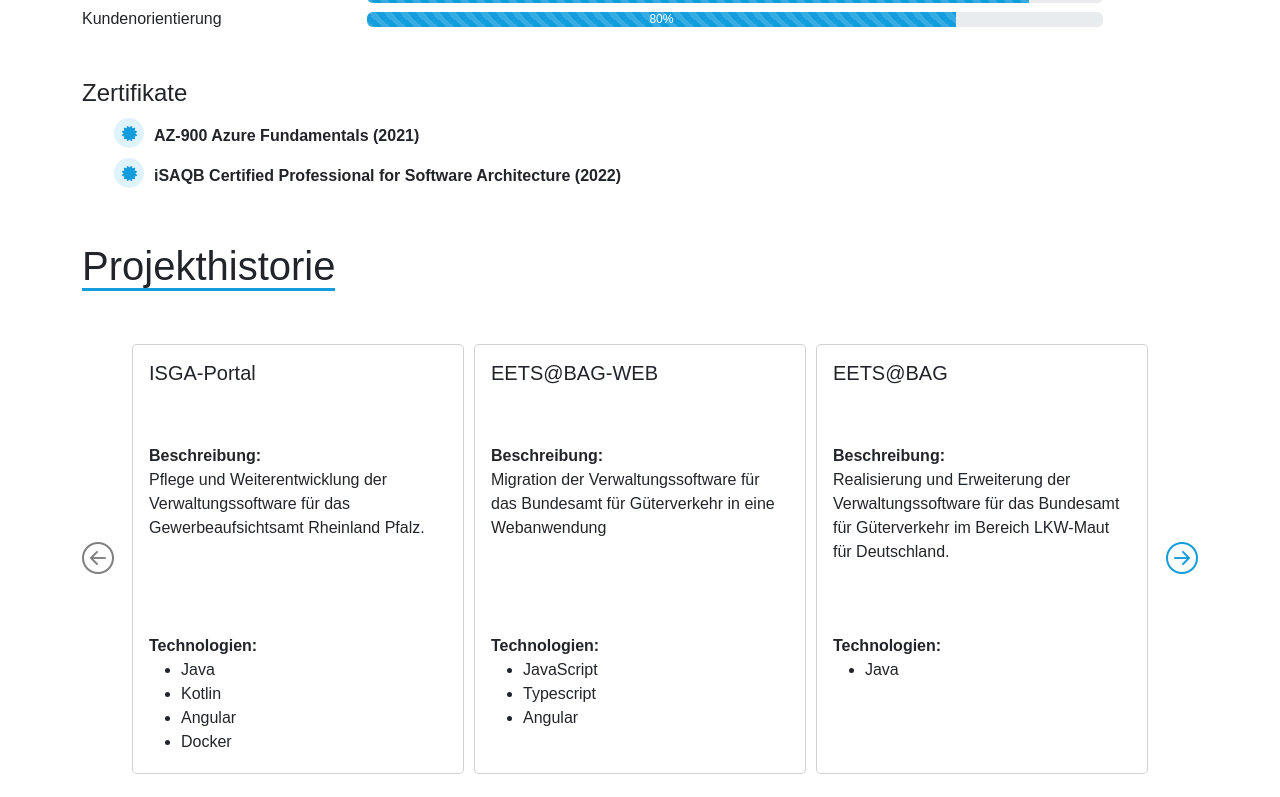
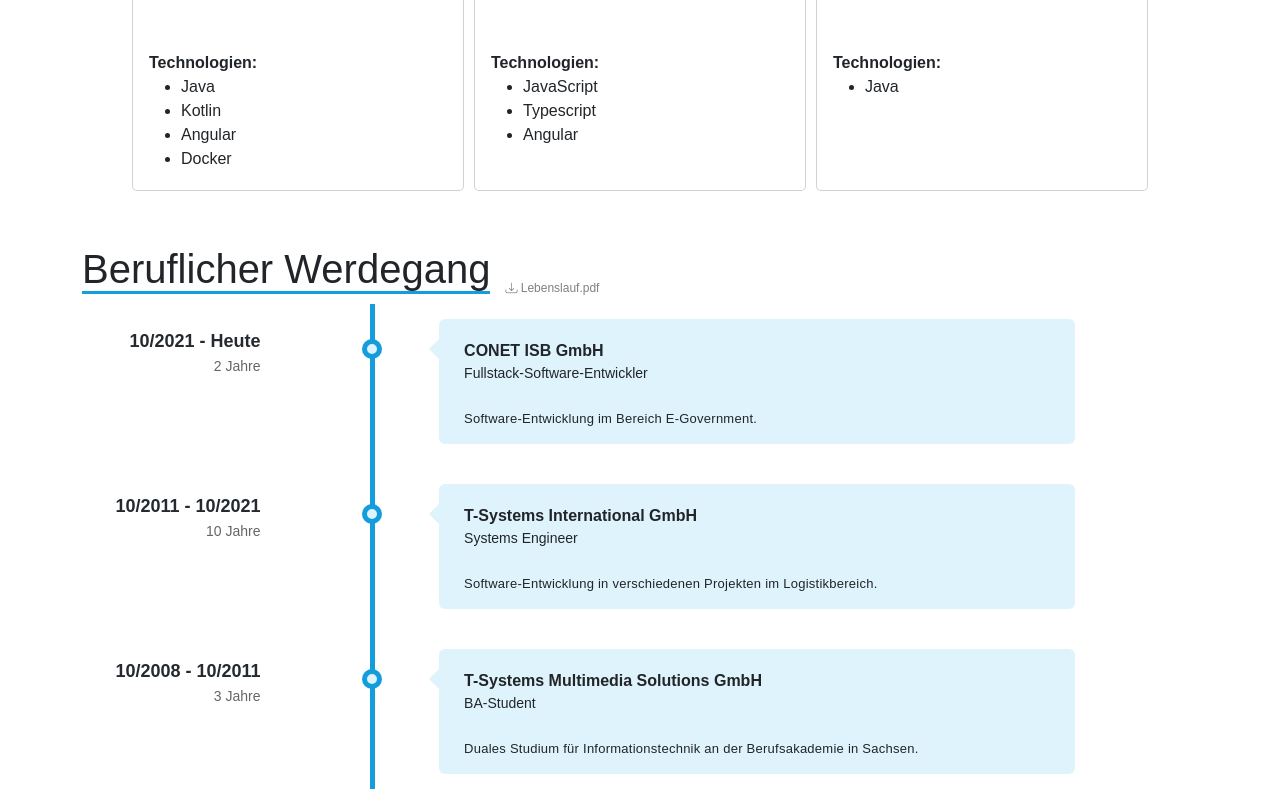
Before and after one commit to christophHelbing/portfolio, an Angular app: page / in a window 1280 px wide. Shown: the part 2000-2797 px from the top of the page. Built offline with nearby package versions, Linux system fonts and the light colour scheme; some icons are missing; what ngx-typed-js would draw is missing.

Commit message:
Changed the order of the sections.
Added pdf download for the cv.

```diff
--- a/src/app/app.component.html
+++ b/src/app/app.component.html
@@ -1,7 +1,8 @@
 <app-nav-bar></app-nav-bar>
 <app-header></app-header>
 <app-about></app-about>
-<app-career></app-career>
 <app-skills></app-skills>
 <app-projects></app-projects>
+<app-career></app-career>
+
 <router-outlet></router-outlet>
--- a/src/app/components/career/career.component.html
+++ b/src/app/components/career/career.component.html
@@ -1,6 +1,11 @@
-<section id="career" class="mt-5">
+<section id="career" class="mt-5 bottom">
   <div class="container">
     <span class="section-headline">Beruflicher Werdegang</span>
+
+    <a href="/assets/download/Lebenslauf_Helbing.pdf" class="download-link" download>
+      <i class="bi bi-download"></i> Lebenslauf.pdf
+    </a>
+
 
     <ul class="timeline">
       <li *ngFor="let step of career.carrerSteps">
@@ -11,7 +16,8 @@
             <span class="time">{{getPresentDateString(step.durationTo)}}</span>
           </div>
           <div>
-              <span class="sub-time"><small>{{getDateDiffInYears(step.durationFrom, step.durationTo)}} Jahre</small></span>
+            <span class="sub-time"><small>{{getDateDiffInYears(step.durationFrom, step.durationTo)}}
+              Jahre</small></span>
           </div>
         </div>
         <div class="timeline-icon">
--- a/src/app/components/career/career.component.scss
+++ b/src/app/components/career/career.component.scss
@@ -118,3 +118,12 @@
   display: table;
   clear: both
 }
+
+.download-link {
+  text-decoration: none;
+  color: grey;
+  font-size: 12px;
+  margin-left: 15px;
+  position: absolute;
+  margin-top: 40px;
+}
--- a/src/app/components/nav-bar/nav-bar.component.html
+++ b/src/app/components/nav-bar/nav-bar.component.html
@@ -12,14 +12,14 @@
           <a class="nav-link" href="#about" (click)="isMenuCollapsed = true">Über mich</a>
         </li>
         <li class="nav-item">
-          <a class="nav-link" href="#career" (click)="isMenuCollapsed = true">Werdegang</a>
-        </li>
-        <li class="nav-item">
           <a class="nav-link" href="#skills" (click)="isMenuCollapsed = true">Skills</a>
         </li>
         <li class="nav-item">
           <a class="nav-link" href="#projects" (click)="isMenuCollapsed = true">Projekte</a>
         </li>
+        <li class="nav-item">
+          <a class="nav-link" href="#career" (click)="isMenuCollapsed = true">Werdegang</a>
+        </li>
       </ul>
     </div>
   </div>
--- a/src/app/components/projects/projects.component.html
+++ b/src/app/components/projects/projects.component.html
@@ -1,4 +1,4 @@
-<section id="projects" class="mt-5 bottom">
+<section id="projects" class="mt-5">
   <div class="container">
     <span class="section-headline">Projekthistorie</span>
 
--- a/src/app/components/projects/projects.component.scss
+++ b/src/app/components/projects/projects.component.scss
@@ -19,7 +19,7 @@
 }
 
 .card {
-  height: 430px;
+  height: 450px;
   border-radius: 5px;
   display: inline-block;
   margin-right: 10px;
@@ -35,7 +35,7 @@
 }
 
 .project-text {
-  height: 150px;
+  height: 170px;
 }
 
 .left,
@@ -57,7 +57,3 @@
 .right {
   right: 0;
 }
-
-.bottom {
-  padding-bottom: 2rem;
-}
--- a/src/styles/styles.scss
+++ b/src/styles/styles.scss
@@ -21,3 +21,7 @@ body {
   font-size: 2.5rem;
   border-bottom: 3px solid $primary;
 }
+
+.bottom {
+  padding-bottom: 2rem;
+}
```
Also changed, not shown: 1 other file (tests, documents, lock files or other folders). Lines whose indentation alone changed are shown as unchanged.
